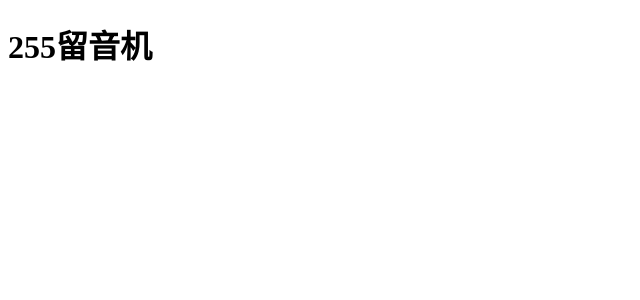
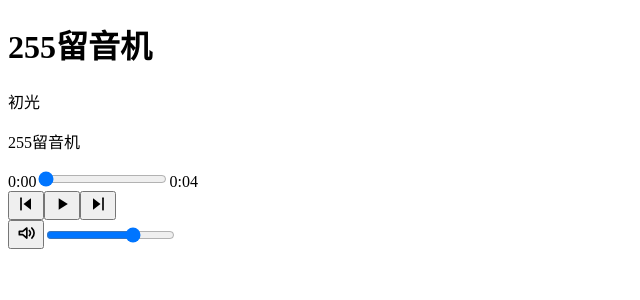
Before and after one commit to hanser-05-V/255-Phonograph, a React (Vite) app: page / in a window 1280 px wide. Shown: the top 300 px of the page, without its empty margins (0-640 px from the left). Built offline with nearby package versions, Linux system fonts and the light colour scheme.

Commit message:
feat: add functional mini player controls

```diff
--- a/src/App.tsx
+++ b/src/App.tsx
@@ -1,8 +1,14 @@
+import {MiniPlayer} from './features/player/MiniPlayer';
+import {demoTracks} from './features/player/demo-tracks';
+import {PlayerProvider} from './features/player/PlayerProvider';
+
 export function App() {
   return (
-    <main>
-      <h1>255留音机</h1>
-      <section role="region" aria-label="迷你播放器" />
-    </main>
+    <PlayerProvider tracks={demoTracks}>
+      <main>
+        <h1>255留音机</h1>
+        <MiniPlayer />
+      </main>
+    </PlayerProvider>
   );
 }
--- /dev/null
+++ b/src/features/player/Icons.tsx
@@ -0,0 +1,76 @@
+import type {SVGProps} from 'react';
+
+type IconProps = SVGProps<SVGSVGElement>;
+
+function Icon({children, ...props}: IconProps) {
+  return (
+    <svg
+      aria-hidden="true"
+      fill="none"
+      focusable="false"
+      height="20"
+      stroke="currentColor"
+      strokeLinecap="round"
+      strokeLinejoin="round"
+      strokeWidth="2"
+      viewBox="0 0 24 24"
+      width="20"
+      {...props}
+    >
+      {children}
+    </svg>
+  );
+}
+
+export function PreviousIcon(props: IconProps) {
+  return (
+    <Icon {...props}>
+      <path d="M6 5v14" />
+      <path d="m18 5-9 7 9 7V5Z" fill="currentColor" stroke="none" />
+    </Icon>
+  );
+}
+
+export function PlayIcon(props: IconProps) {
+  return (
+    <Icon {...props}>
+      <path d="m8 5 11 7-11 7V5Z" fill="currentColor" stroke="none" />
+    </Icon>
+  );
+}
+
+export function PauseIcon(props: IconProps) {
+  return (
+    <Icon {...props}>
+      <path d="M8 5h3v14H8zM14 5h3v14h-3z" fill="currentColor" stroke="none" />
+    </Icon>
+  );
+}
+
+export function NextIcon(props: IconProps) {
+  return (
+    <Icon {...props}>
+      <path d="M18 5v14" />
+      <path d="m6 5 9 7-9 7V5Z" fill="currentColor" stroke="none" />
+    </Icon>
+  );
+}
+
+export function VolumeIcon(props: IconProps) {
+  return (
+    <Icon {...props}>
+      <path d="M4 10v4h4l5 4V6L8 10H4Z" />
+      <path d="M16 9a4 4 0 0 1 0 6" />
+      <path d="M19 6a8 8 0 0 1 0 12" />
+    </Icon>
+  );
+}
+
+export function MutedIcon(props: IconProps) {
+  return (
+    <Icon {...props}>
+      <path d="M4 10v4h4l5 4V6L8 10H4Z" />
+      <path d="m16 10 4 4m0-4-4 4" />
+    </Icon>
+  );
+}
--- /dev/null
+++ b/src/features/player/MiniPlayer.tsx
@@ -0,0 +1,28 @@
+import {PlayerControls} from './PlayerControls';
+import {usePlayer} from './usePlayer';
+
+export function MiniPlayer() {
+  const {currentTrack, setExpanded} = usePlayer();
+
+  return (
+    <section
+      aria-label="迷你播放器"
+      className="mini-player"
+      onClick={() => setExpanded(true)}
+      role="region"
+    >
+      <div className="mini-player__track">
+        {currentTrack.coverUrl ? (
+          <img alt={`${currentTrack.title} 封面`} src={currentTrack.coverUrl} />
+        ) : (
+          <div aria-hidden="true" className="mini-player__cover-placeholder" />
+        )}
+        <div>
+          <p>{currentTrack.title}</p>
+          <p>{currentTrack.artist}</p>
+        </div>
+      </div>
+      <PlayerControls />
+    </section>
+  );
+}
--- /dev/null
+++ b/src/features/player/PlayerControls.tsx
@@ -0,0 +1,79 @@
+import {formatTime} from './player-utils';
+import {MutedIcon, NextIcon, PauseIcon, PlayIcon, PreviousIcon, VolumeIcon} from './Icons';
+import {usePlayer} from './usePlayer';
+
+export function PlayerControls() {
+  const {
+    currentTime,
+    duration,
+    isMuted,
+    isPlaying,
+    next,
+    previous,
+    seek,
+    setVolume,
+    toggle,
+    toggleMuted,
+    volume,
+  } = usePlayer();
+  const canSeek = Number.isFinite(duration) && duration > 0;
+  const safeCurrentTime = canSeek
+    ? Math.min(Math.max(0, Number.isFinite(currentTime) ? currentTime : 0), duration)
+    : 0;
+
+  return (
+    <div className="player-controls" onClick={(event) => event.stopPropagation()}>
+      <div aria-label="播放时间" className="player-controls__timeline">
+        <output>{formatTime(safeCurrentTime)}</output>
+        <input
+          aria-label="播放进度"
+          disabled={!canSeek}
+          max={canSeek ? duration : 0}
+          min={0}
+          onChange={(event) => seek(Number(event.target.value))}
+          step={0.1}
+          type="range"
+          value={safeCurrentTime}
+        />
+        <output>{formatTime(duration)}</output>
+      </div>
+
+      <div className="player-controls__transport">
+        <button aria-label="上一首" onClick={previous} title="上一首" type="button">
+          <PreviousIcon />
+        </button>
+        <button
+          aria-label={isPlaying ? '暂停' : '播放'}
+          onClick={() => void toggle()}
+          title={isPlaying ? '暂停' : '播放'}
+          type="button"
+        >
+          {isPlaying ? <PauseIcon /> : <PlayIcon />}
+        </button>
+        <button aria-label="下一首" onClick={next} title="下一首" type="button">
+          <NextIcon />
+        </button>
+      </div>
+
+      <div className="player-controls__volume">
+        <button
+          aria-label={isMuted ? '取消静音' : '静音'}
+          onClick={toggleMuted}
+          title={isMuted ? '取消静音' : '静音'}
+          type="button"
+        >
+          {isMuted ? <MutedIcon /> : <VolumeIcon />}
+        </button>
+        <input
+          aria-label="音量"
+          max={1}
+          min={0}
+          onChange={(event) => setVolume(Number(event.target.value))}
+          step={0.01}
+          type="range"
+          value={volume}
+        />
+      </div>
+    </div>
+  );
+}
```
Also changed, not shown: src/test/setup.ts (+4 -0 lines), 1 other file (tests, documents, lock files or other folders).
